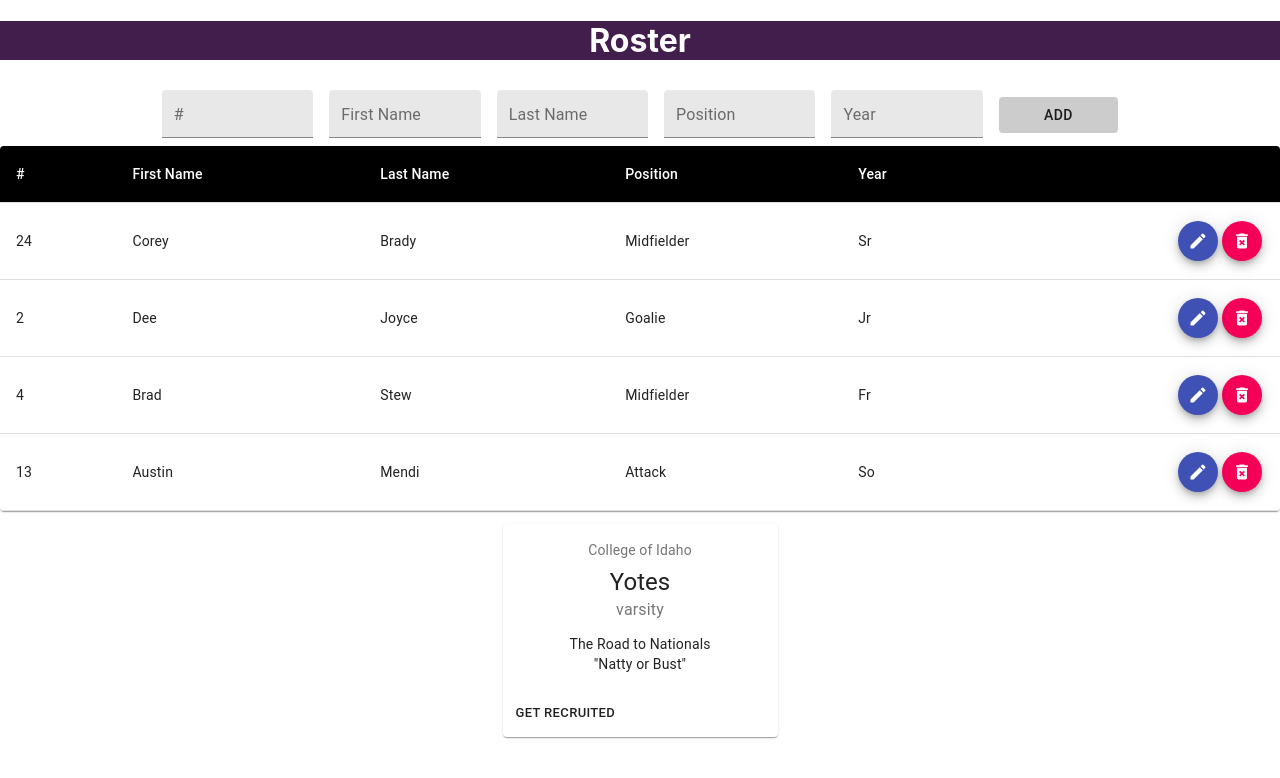
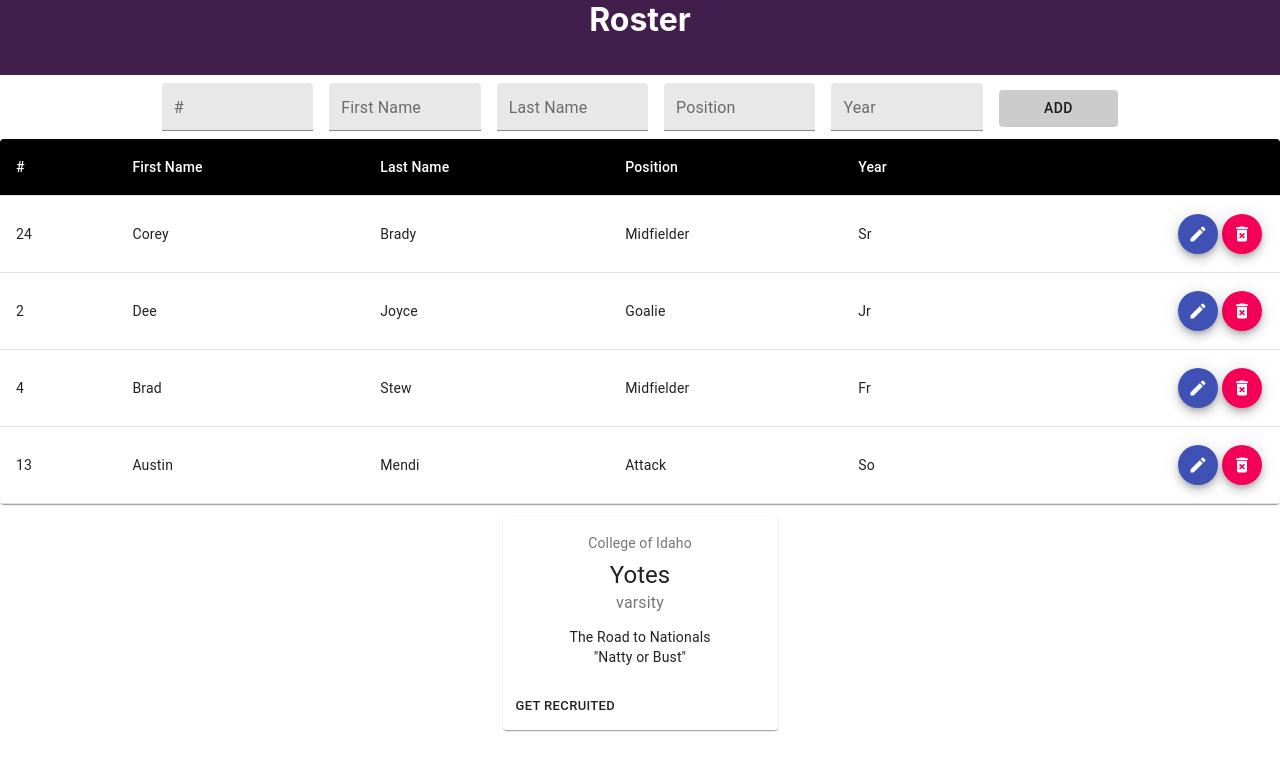
Before and after one commit to reedm26/playerportal, a React (Create React App) app: page / in a window 1280 px wide. Shown: the top 778 px of the page. Built offline with nearby package versions, Linux system fonts and the light colour scheme.

Commit message:
fixed nav bar

```diff
--- a/src/Components/NavBar.js
+++ b/src/Components/NavBar.js
@@ -2,8 +2,9 @@ import React, { Component } from "react";
 
 const navBarStyle = {
   background: "#421e4c",
-
+  margin: "auto",
   color: "#FFFFFF",
+  height: "75px",
 };
 class NavBar extends Component {
   render() {
```
